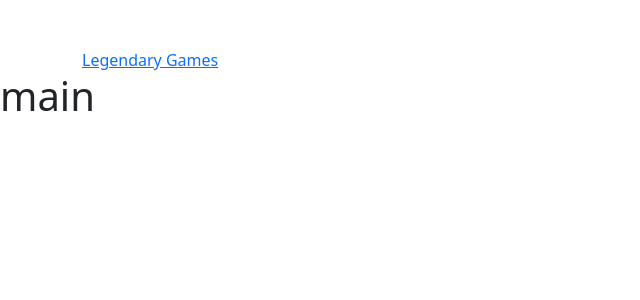
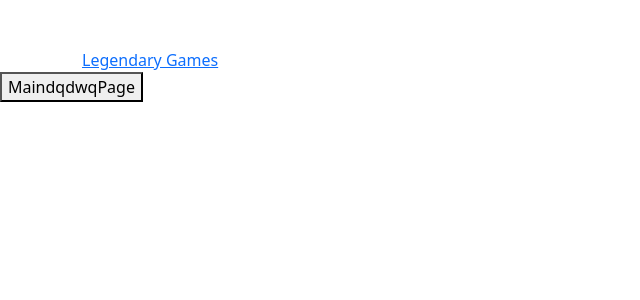
Before and after one commit to legendary-games-hic/legendary-games, a React (Vite) app: page / in a window 1280 px wide. Shown: the top 300 px of the page, without its empty margins (0-640 px from the left). Built offline with nearby package versions, Linux system fonts and the light colour scheme; no server answers.

Commit message:
axios, api rerquest, setup

```diff
--- a/package.json
+++ b/package.json
@@ -10,6 +10,7 @@
     "preview": "vite preview"
   },
   "dependencies": {
+    "axios": "^1.13.1",
     "bootstrap": "^5.3.8",
     "react": "^19.1.1",
     "react-dom": "^19.1.1",
--- a/src/App.jsx
+++ b/src/App.jsx
@@ -1,6 +1,8 @@
 import './assets/css/App.css'
 import { Routes, Route } from "react-router-dom";
 import Navbar from './components/Navbar';
+
+import MainPage from './pages/MainPage'
 
 import 'bootstrap/dist/css/bootstrap.min.css';
 
@@ -9,7 +11,7 @@ function App() {
     <>
       <Navbar/>
       <Routes>
-        <Route path='/' element={<h1>main</h1>}/>
+        <Route path='/' element={<MainPage/>}/>
         <Route path='/games' element={<h1>games</h1>}/>
         <Route path='/about' element={<h1>about</h1>}/>
       </Routes>
--- /dev/null
+++ b/src/pages/MainPage.jsx
@@ -0,0 +1,21 @@
+import React from 'react'
+import axios from 'axios'
+
+export default function MainPage() {
+    async function getData(){
+        const resp = await axios.get('https://api.rawg.io/api/games?dates=2019-09-01,2019-09-30&platforms=18,1,7', {
+        params: {
+            key: '5b5b60451aa943a196c703c3eef1b92c',
+            search: 'The Witcher 3'
+        }
+    });
+
+    console.log(resp)
+    }
+
+    getData();
+
+  return (
+    <button className='btn-success'>MaindqdwqPage</button>
+  )
+}
```
Also changed, not shown: 2 other files (tests, documents, lock files or other folders).
